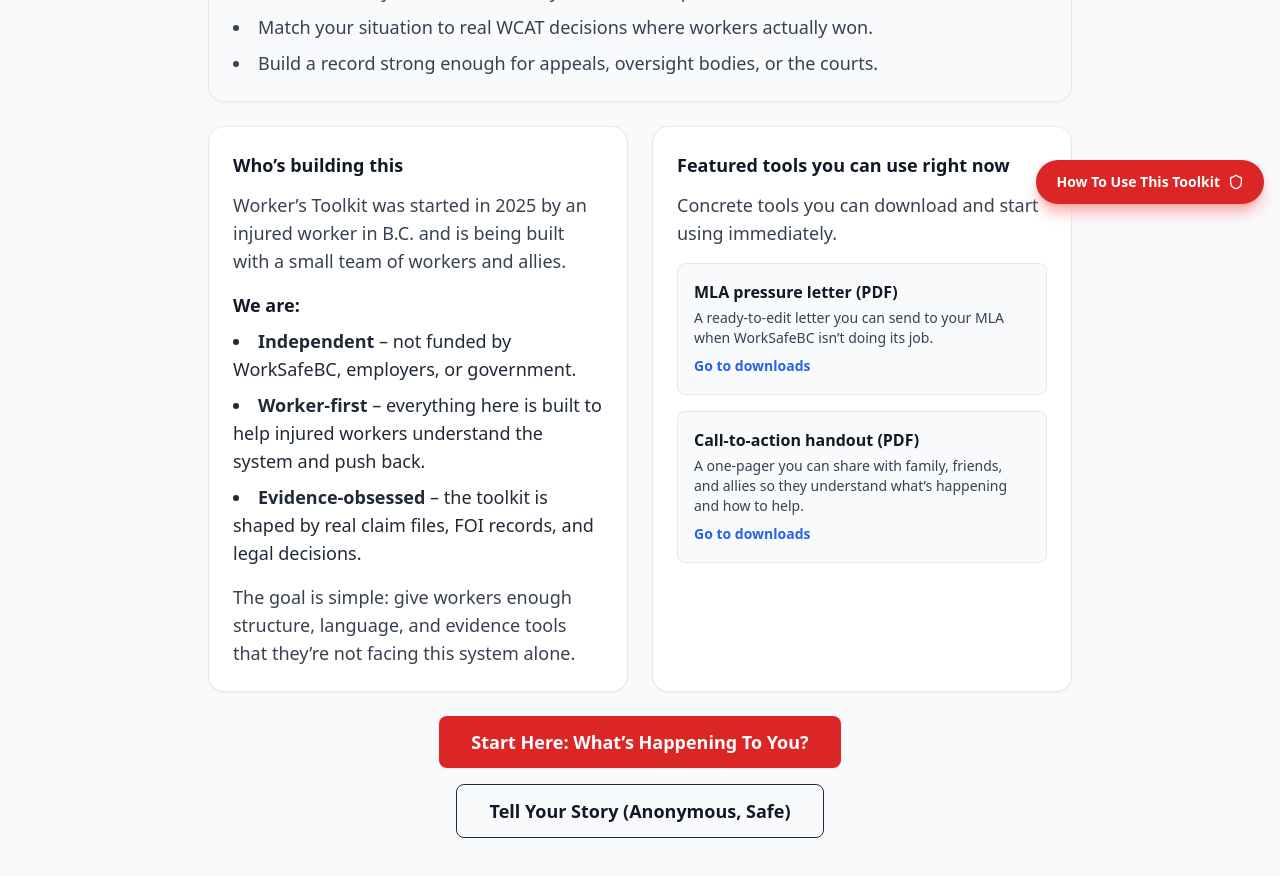
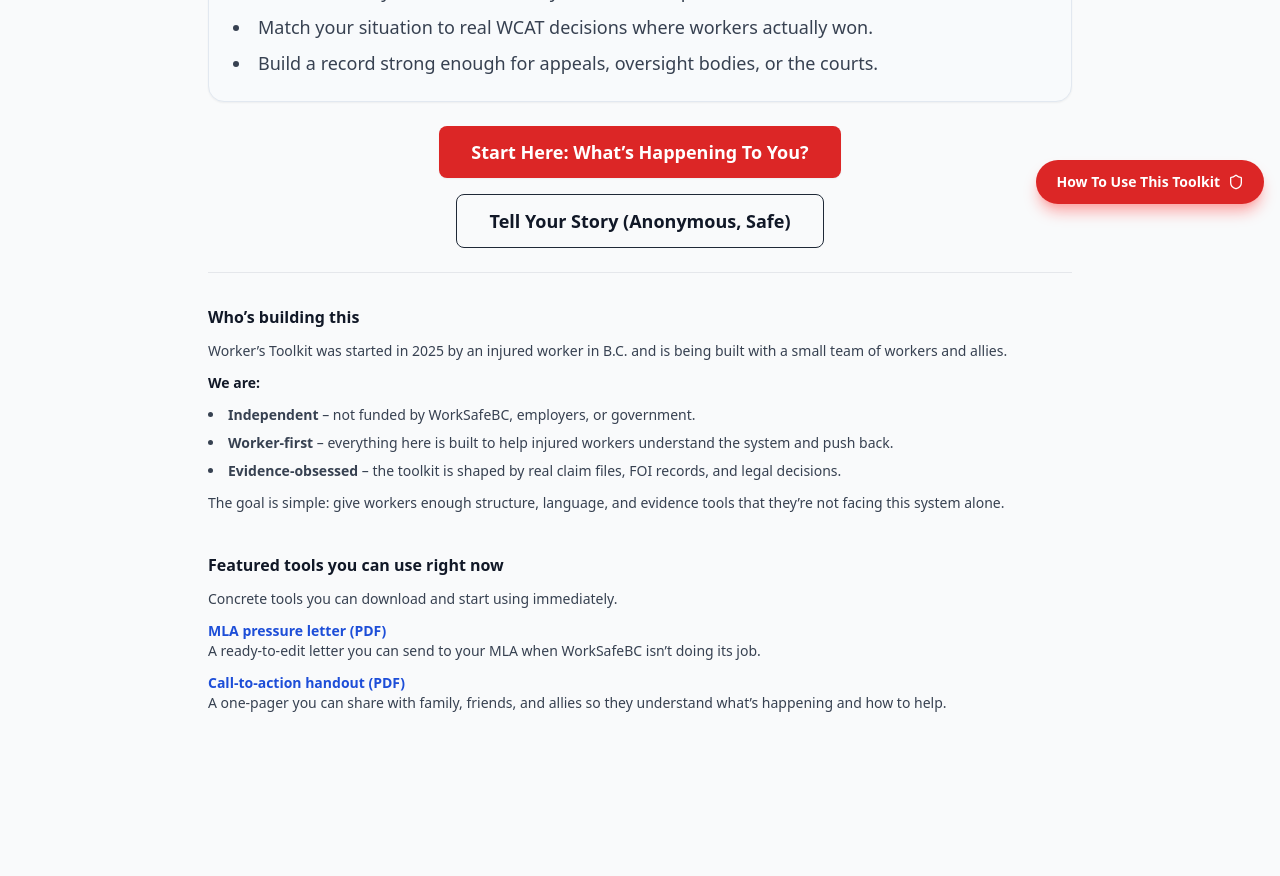
Before and after one commit to davidoyle/WEB, a Next.js app: page / in a window 1280 px wide. Shown: the part 580-1456 px from the top of the page. After the commit the page ends 1405 px from the top, so only its background shows below. Built offline with nearby package versions, Linux system fonts and the light colour scheme.

Commit message:
Reorder home CTAs and simplify trust sections

```diff
--- a/src/sections/Landing.jsx
+++ b/src/sections/Landing.jsx
@@ -7,7 +7,7 @@
 
   return (
     <>
-      <section className="mx-auto max-w-4xl px-4 py-12">
+      <section className="mx-auto flex min-h-screen max-w-4xl flex-col px-4 py-12">
         <div className="mb-12 text-center">
           <Shield className="mx-auto mb-6 h-16 w-16 text-blue-600" aria-hidden="true" />
           <h1 className="mb-4 text-3xl font-bold text-gray-900 md:text-4xl">Worker&apos;s Toolkit</h1>
@@ -32,59 +32,6 @@
             </ul>
           </div>
 
-          <div className="grid gap-6 md:grid-cols-2">
-            <div className="rounded-2xl border border-slate-200 bg-white p-6 shadow-sm">
-              <h3 className="text-lg font-semibold text-gray-900">Who’s building this</h3>
-              <p className="mt-3 text-gray-700">
-                Worker’s Toolkit was started in 2025 by an injured worker in B.C. and is being built with a small team of workers and allies.
-              </p>
-              <div className="mt-4 space-y-2 text-gray-800">
-                <p className="font-semibold text-gray-900">We are:</p>
-                <ul className="list-inside list-disc space-y-2">
-                  <li>
-                    <span className="font-semibold">Independent</span> – not funded by WorkSafeBC, employers, or government.
-                  </li>
-                  <li>
-                    <span className="font-semibold">Worker-first</span> – everything here is built to help injured workers understand the system and push back.
-                  </li>
-                  <li>
-                    <span className="font-semibold">Evidence-obsessed</span> – the toolkit is shaped by real claim files, FOI records, and legal decisions.
-                  </li>
-                </ul>
-              </div>
-              <p className="mt-4 text-gray-700">
-                The goal is simple: give workers enough structure, language, and evidence tools that they’re not facing this system alone.
-              </p>
-            </div>
-
-            <div className="rounded-2xl border border-slate-200 bg-white p-6 shadow-sm">
-              <h3 className="text-lg font-semibold text-gray-900">Featured tools you can use right now</h3>
-              <p className="mt-3 text-gray-700">
-                Concrete tools you can download and start using immediately.
-              </p>
-              <div className="mt-4 space-y-4">
-                <div className="rounded-lg border border-gray-200 bg-slate-50 p-4">
-                  <h4 className="text-base font-semibold text-gray-900">MLA pressure letter (PDF)</h4>
-                  <p className="mt-1 text-sm text-gray-700">
-                    A ready-to-edit letter you can send to your MLA when WorkSafeBC isn’t doing its job.
-                  </p>
-                  <Link href="/resources" className="mt-2 inline-flex text-sm font-semibold text-blue-600 hover:underline">
-                    Go to downloads
-                  </Link>
-                </div>
-                <div className="rounded-lg border border-gray-200 bg-slate-50 p-4">
-                  <h4 className="text-base font-semibold text-gray-900">Call-to-action handout (PDF)</h4>
-                  <p className="mt-1 text-sm text-gray-700">
-                    A one-pager you can share with family, friends, and allies so they understand what’s happening and how to help.
-                  </p>
-                  <Link href="/resources" className="mt-2 inline-flex text-sm font-semibold text-blue-600 hover:underline">
-                    Go to downloads
-                  </Link>
-                </div>
-              </div>
-            </div>
-          </div>
-
           <div className="mt-10 flex flex-col items-center gap-4">
             <button
               type="button"
@@ -101,6 +48,49 @@
             >
               Tell Your Story (Anonymous, Safe)
             </button>
+          </div>
+
+          <div className="mt-12 space-y-10 border-t border-gray-200 pt-8 text-sm text-gray-700">
+            <div className="space-y-3">
+              <h3 className="text-base font-semibold text-gray-900">Who’s building this</h3>
+              <p>
+                Worker’s Toolkit was started in 2025 by an injured worker in B.C. and is being built with a small team of workers and allies.
+              </p>
+              <p className="font-semibold text-gray-900">We are:</p>
+              <ul className="list-inside list-disc space-y-2">
+                <li>
+                  <span className="font-semibold">Independent</span> – not funded by WorkSafeBC, employers, or government.
+                </li>
+                <li>
+                  <span className="font-semibold">Worker-first</span> – everything here is built to help injured workers understand the system and push back.
+                </li>
+                <li>
+                  <span className="font-semibold">Evidence-obsessed</span> – the toolkit is shaped by real claim files, FOI records, and legal decisions.
+                </li>
+              </ul>
+              <p>
+                The goal is simple: give workers enough structure, language, and evidence tools that they’re not facing this system alone.
+              </p>
+            </div>
+
+            <div className="space-y-3">
+              <h3 className="text-base font-semibold text-gray-900">Featured tools you can use right now</h3>
+              <p>Concrete tools you can download and start using immediately.</p>
+              <ul className="space-y-3">
+                <li>
+                  <Link href="/resources" className="font-semibold text-blue-700 hover:underline">
+                    MLA pressure letter (PDF)
+                  </Link>
+                  <p className="text-gray-700">A ready-to-edit letter you can send to your MLA when WorkSafeBC isn’t doing its job.</p>
+                </li>
+                <li>
+                  <Link href="/resources" className="font-semibold text-blue-700 hover:underline">
+                    Call-to-action handout (PDF)
+                  </Link>
+                  <p className="text-gray-700">A one-pager you can share with family, friends, and allies so they understand what’s happening and how to help.</p>
+                </li>
+              </ul>
+            </div>
           </div>
         </div>
       </section>
```
